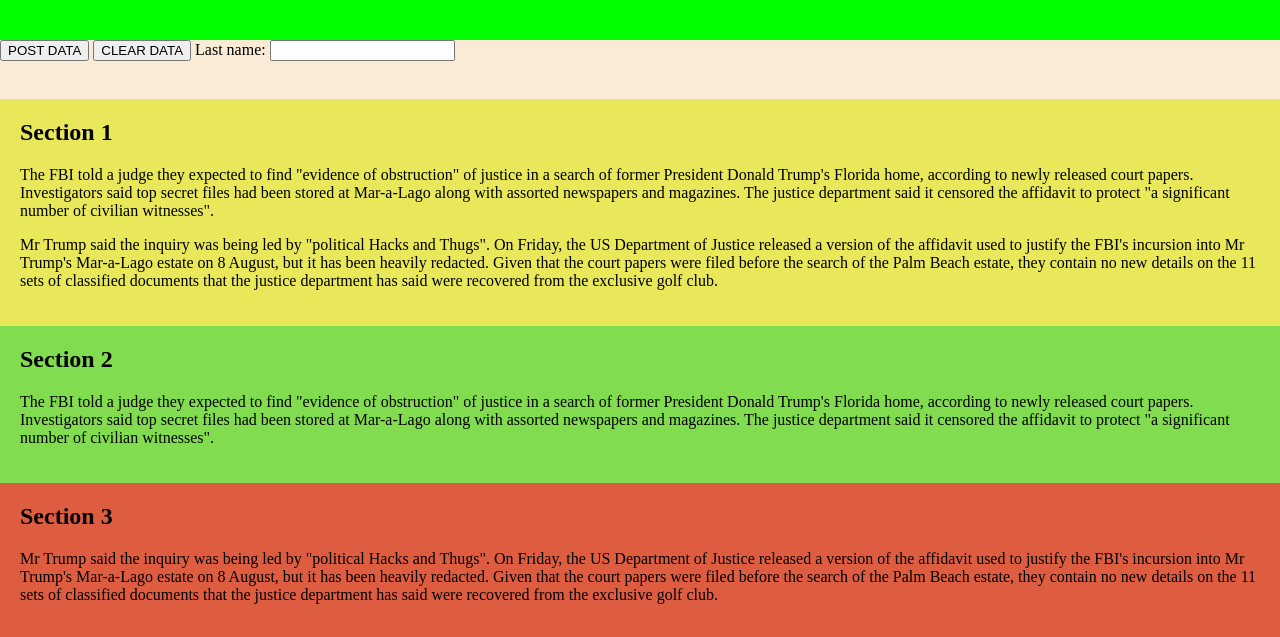
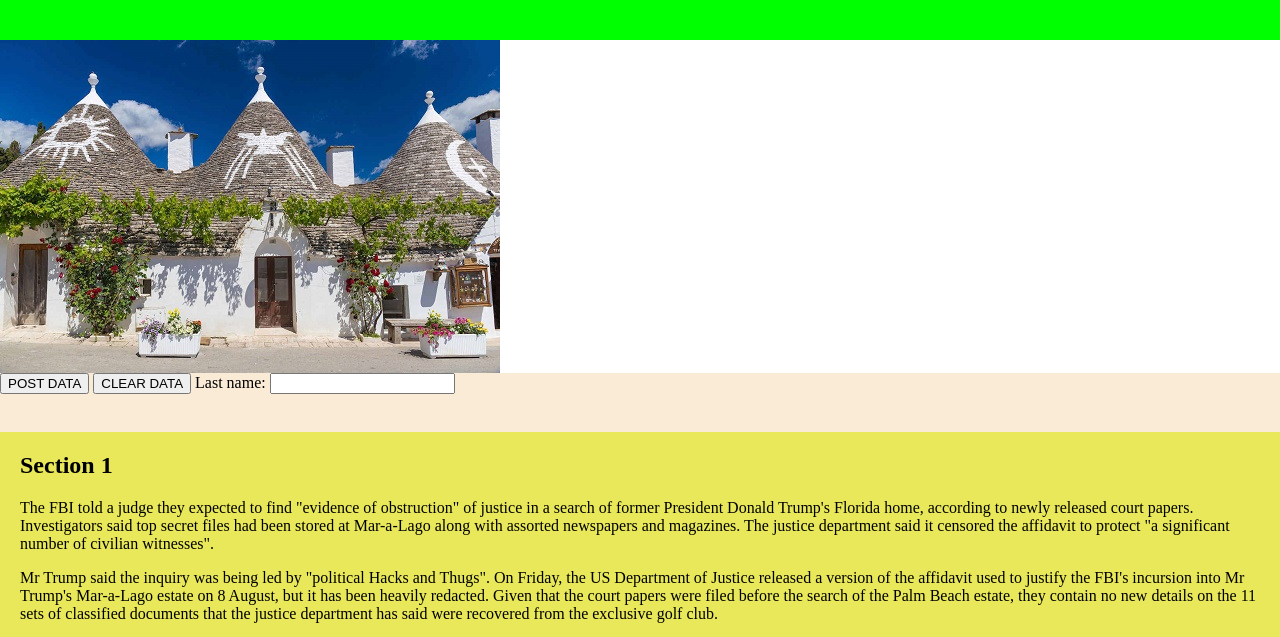
Before and after one commit to pooheamcharoenying/BU-2022-Basic-Static-Web, a website: page index.html in a window 1280 px wide. Shown: the part 60-697 px from the top of the page. Drawn offline with nearby package versions, Linux system fonts and the light colour scheme; no server answers.

Commit message:
your comment for the commit

```diff
--- a/index.html
+++ b/index.html
@@ -29,6 +29,9 @@
     <div id="sectionTitle" style="background-color: lime; height:100px">
         <h1> Hello Bangkok University </h1>
     </div>
+
+    <img src="http://localhost:3000/pic_trulli.jpg" alt="Italian Trulli">
+
 
     <!-- <canvas id="mycanvas" height="400" width="800px" style="background-color: yellow;"></canvas> -->
 
```
